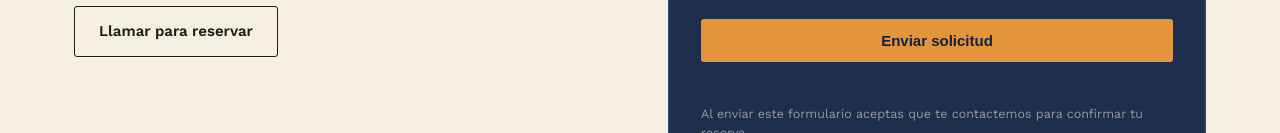
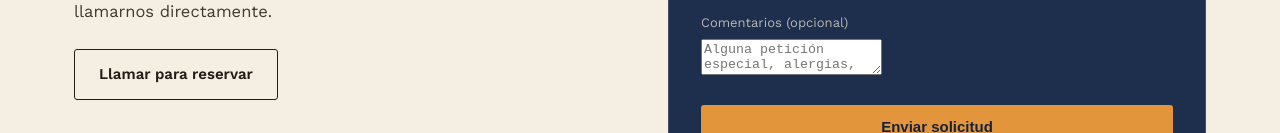
Before and after one commit to Gatsbys-stocks/tapas-np-wed, a website: page docs/index.html in a window 1280 px wide. Shown: the part 5410-5543 px from the top of the page. Drawn offline with nearby package versions, Linux system fonts and the light colour scheme; no server answers; files whose address does not match are found by name.

Commit message:
Update index.html

```diff
--- a/docs/index.html
+++ b/docs/index.html
@@ -265,7 +265,7 @@
         <div class="fila-2">
           <div class="campo">
             <label for="r-fecha">Fecha</label>
-            <input type="date" id="r-fecha" name="fecha" required>
+            <input type="date" id="r-fecha" name="fecha" required readonly onkeydown="return false;">
           </div>
           <div class="campo">
             <label for="r-hora">Hora</label>
@@ -298,6 +298,10 @@
           <label for="r-telefono">Teléfono de contacto</label>
           <input type="tel" id="r-telefono" name="telefono" placeholder="600 000 000" required pattern="[0-9+\s]{9,15}">
         </div>
+        <div class="campo">
+          <label for="r-comentarios">Comentarios (opcional)</label>
+          <textarea id="r-comentarios" name="comentarios" placeholder="Alguna petición especial, alergias, si celebráis algo..."></textarea>
+        </div>
         <button type="submit" class="btn btn-primario" id="btn-enviar-reserva">Enviar solicitud</button>
         <p class="estado-reserva" id="estado-reserva" role="status"></p>
         <small>Al enviar este formulario aceptas que te contactemos para confirmar tu reserva.</small>
```
